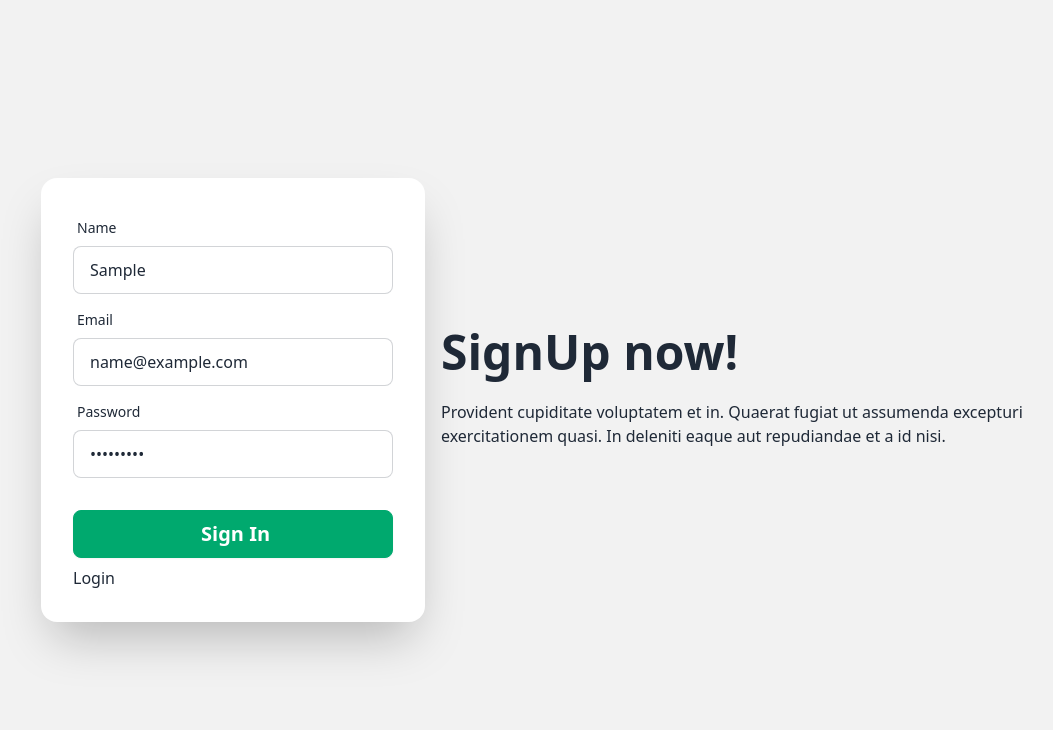
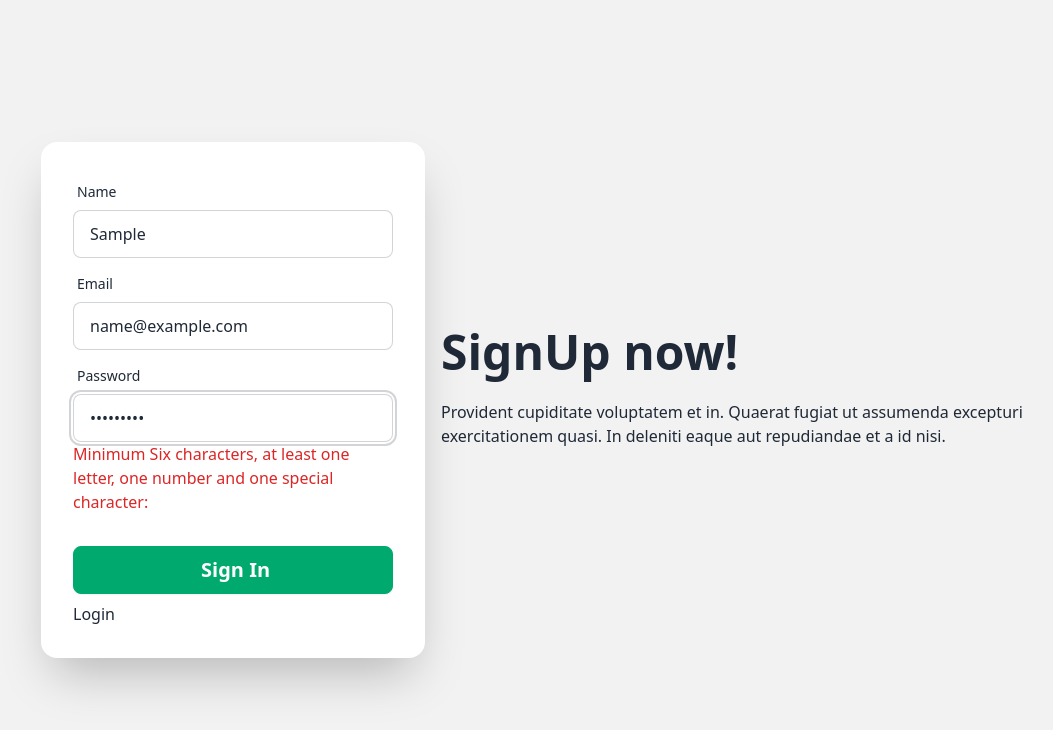
Before and after one commit to farhadahmed1/restaurant-client, a React (Vite) app: page /signup in a window 1280 px wide. Both pictures are taken after typing "Sample", "name@example.com", "Sample123" into the empty fields and a click on the input "Sign In". Shown: the top 730 px of the page, without its empty margins (87-1140 px from the left). Built offline with nearby package versions, Linux system fonts and the light colour scheme; no server answers.

Commit message:
React form password validation added

```diff
--- a/src/Pages/SignUp/SignUp.jsx
+++ b/src/Pages/SignUp/SignUp.jsx
@@ -39,9 +39,10 @@ const SignUp = () => {
                   {...register("name", { required: true })}
                   placeholder=" Enter your name"
                   className="input input-bordered"
-                  required
                 />
-                {errors.name && <span>This field is required</span>}
+                {errors.name && (
+                  <span className="text-red-600">This field is required</span>
+                )}
               </div>
               <div className="form-control">
                 <label className="label">
@@ -53,9 +54,10 @@ const SignUp = () => {
                   {...register("email", { required: true })}
                   placeholder=" Enter your email"
                   className="input input-bordered"
-                  required
                 />
-                {errors.email && <span>This field is required</span>}
+                {errors.email && (
+                  <span className="text-red-600">This field is required</span>
+                )}
               </div>
 
               <div className="form-control">
@@ -67,11 +69,33 @@ const SignUp = () => {
 
                   name="password"
                   type="password"
-                  {...register("password")}
+                  {...register("password", {
+                    required: true,
+                    minLength: 6,
+                    maxLength: 20,
+                    pattern:
+                      /^(?=.*[a-z])(?=.*[A-Z])(?=.*[0-9])(?=.*[!@#\$%\^&\*])(?=.{6,})/,
+                  })}
                   placeholder=" Enter your password"
                   className="input input-bordered"
-                  required
                 />
+                {errors.password?.type === "required" && (
+                  <p className="text-red-600">This field is required</p>
+                )}
+                {errors.password?.type === "minLength" && (
+                  <p className="text-red-600">Password must be 6 characters</p>
+                )}
+                {errors.password?.type === "maxLength" && (
+                  <p className="text-red-600">
+                    password must be less then 20 characters
+                  </p>
+                )}
+                {errors.password?.type === "pattern" && (
+                  <p className="text-red-600">
+                    Minimum Six characters, at least one letter, one number and
+                    one special character:
+                  </p>
+                )}
               </div>
 
               <div className="form-control mt-6">
```
